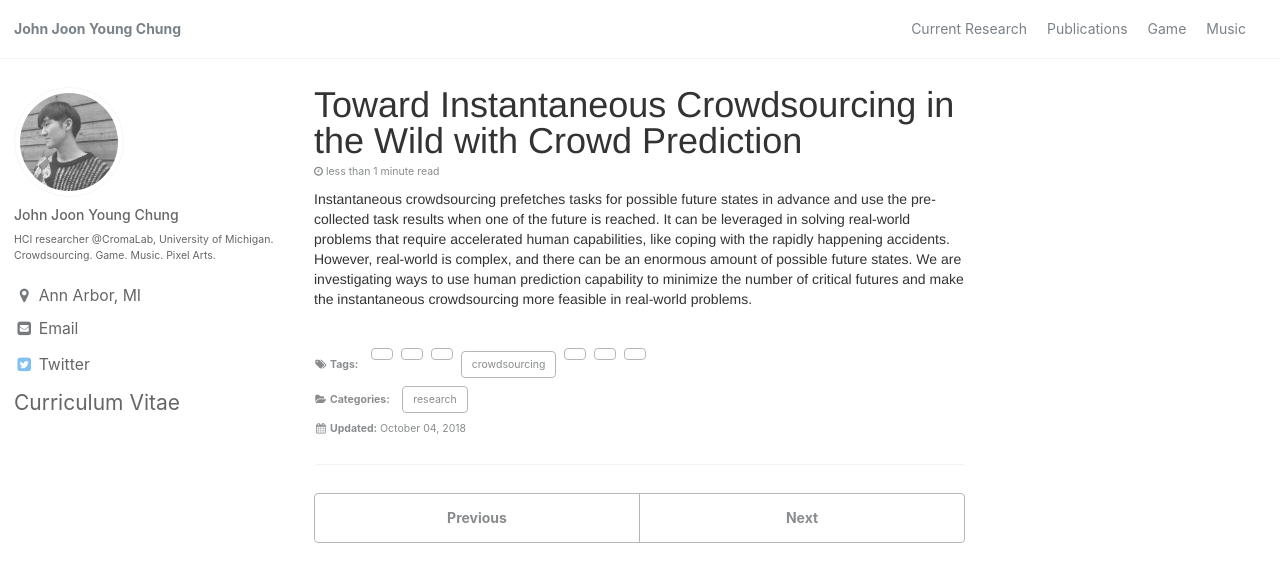
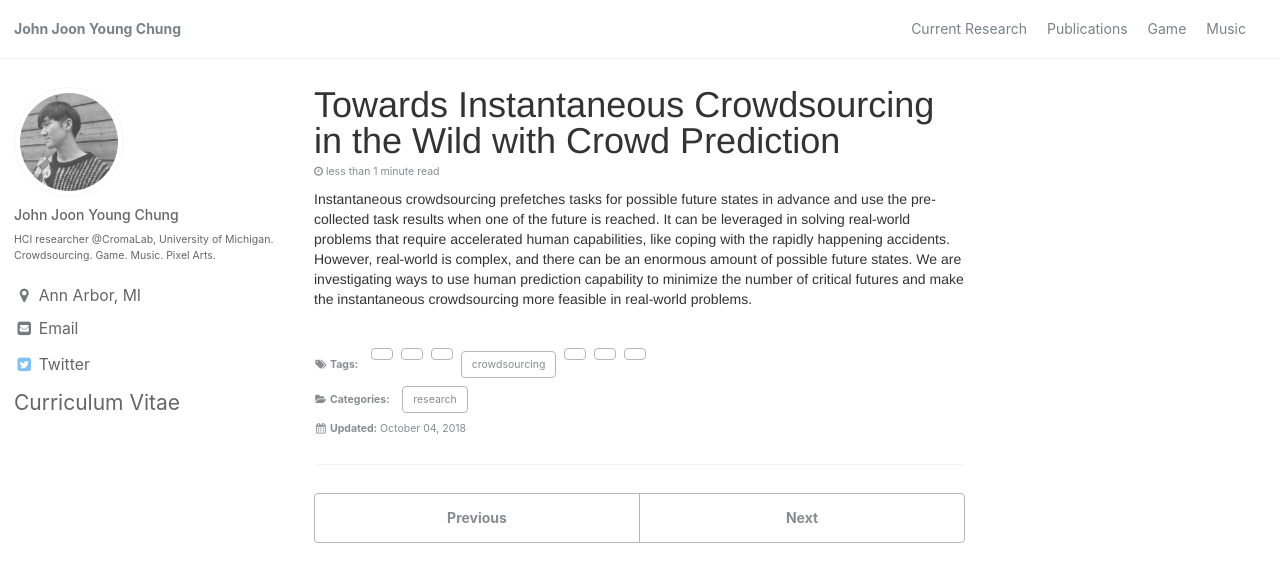
Before and after one commit to johnr0/johnr0.github.io, a Jekyll site: the page built from _posts/research/2018-10-04-Realtime_deliberation.markdown, in a window 1280 px wide and 900 px high. Shown: the top 582 px of the window. Built offline with Jekyll 4.4.1, drawn with Linux system fonts in a browser that asks for light colours.

```diff
--- a/_config.yml
+++ b/_config.yml
@@ -107,7 +107,7 @@ author:
   stackoverflow    : # "123456/username" (the last part of your profile url, e.g. https://stackoverflow.com/users/123456/username)
   steam            : # "steamId" (the last part of your profile url, e.g. https://steamcommunity.com/id/steamId/)
   tumblr           :
-  twitter          : "https://twitter.com/roadendsgame"
+  twitter          : "roadendsgame"
   vine             :
   weibo            :
   xing             :
--- a/_posts/research/2018-10-04-Realtime_deliberation.markdown
+++ b/_posts/research/2018-10-04-Realtime_deliberation.markdown
@@ -1,5 +1,5 @@
 ---
-title: "Toward Instantaneous Crowdsourcing in the Wild with Crowd Prediction"
+title: "Towards Instantaneous Crowdsourcing in the Wild with Crowd Prediction"
 categories:
   - research
 layout: single
```
